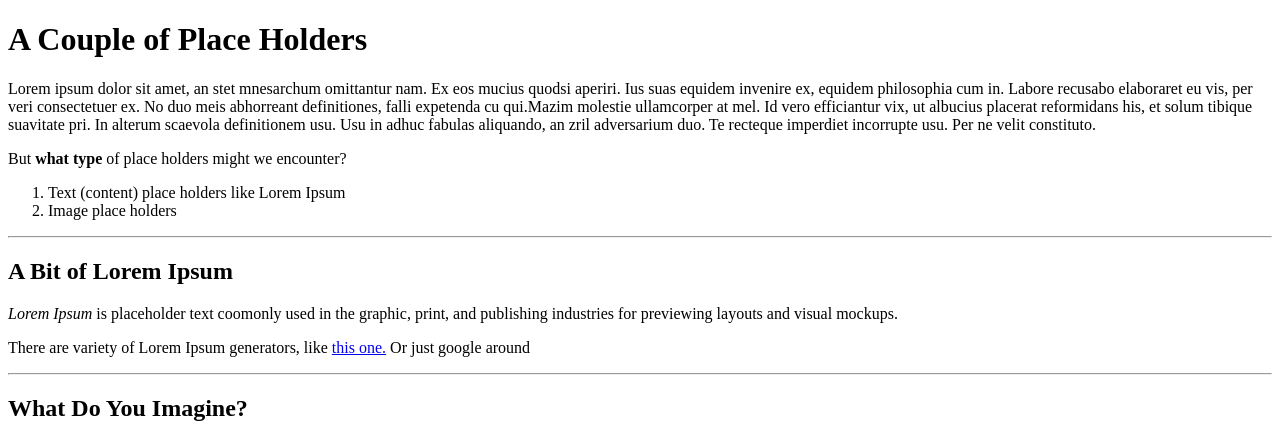
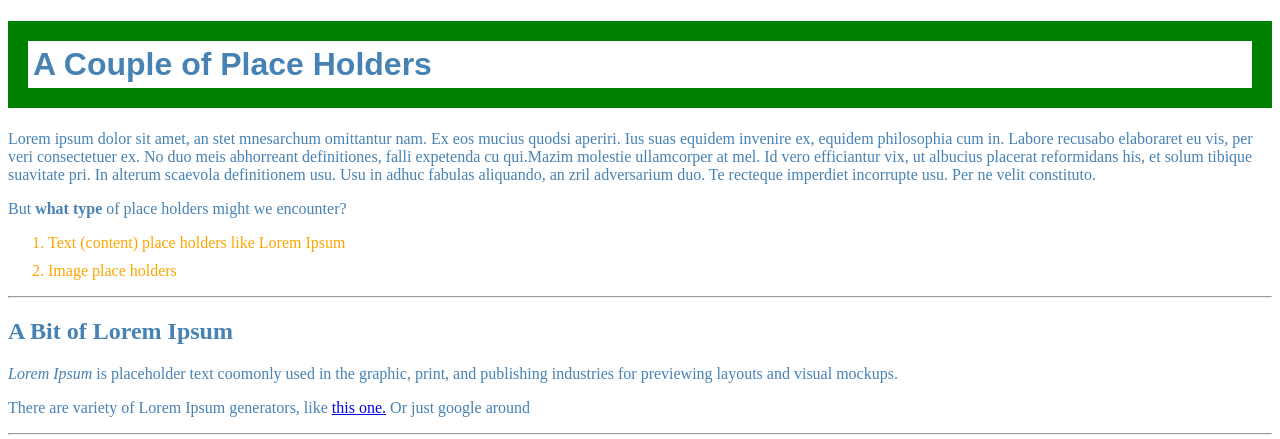
Before and after one commit to ColCoutts/bootcamp-prep-day-2, a plain HTML site: page index.html in a window 1280 px wide. Shown: the top 439 px of the page. Drawn offline with Linux system fonts and the light colour scheme.

Commit message:
played with CSS to modify HTML tags

```diff
--- a/index.html
+++ b/index.html
@@ -4,6 +4,7 @@
     <meta charset="UTF-8">
     <meta name="viewport" content="width=device-width, initial-scale=1.0">
     <title>Document</title>
+    <link rel="stylesheet" href="main.css">
 </head>
 <body>
     <h1>A Couple of Place Holders</h1>
@@ -18,8 +19,8 @@
 
      <p>But <strong>what type</strong> of place holders might we encounter?</p>
      <ol>
-         <li>Text (content) place holders like Lorem Ipsum</li>
-         <li>Image place holders</li>
+         <li class="holder-type">Text (content) place holders like Lorem Ipsum</li>
+         <li class="holder-type">Image place holders</li>
      </ol>
 
      <hr>
--- /dev/null
+++ b/main.css
@@ -0,0 +1,14 @@
+body{
+    color: steelblue;
+}
+
+h1 {
+    font-family: sans-serif;
+    border: 20px solid green;
+    padding: 5px;
+}
+
+.holder-type {
+    color: orange;
+    margin-top: 10px;
+}
```
